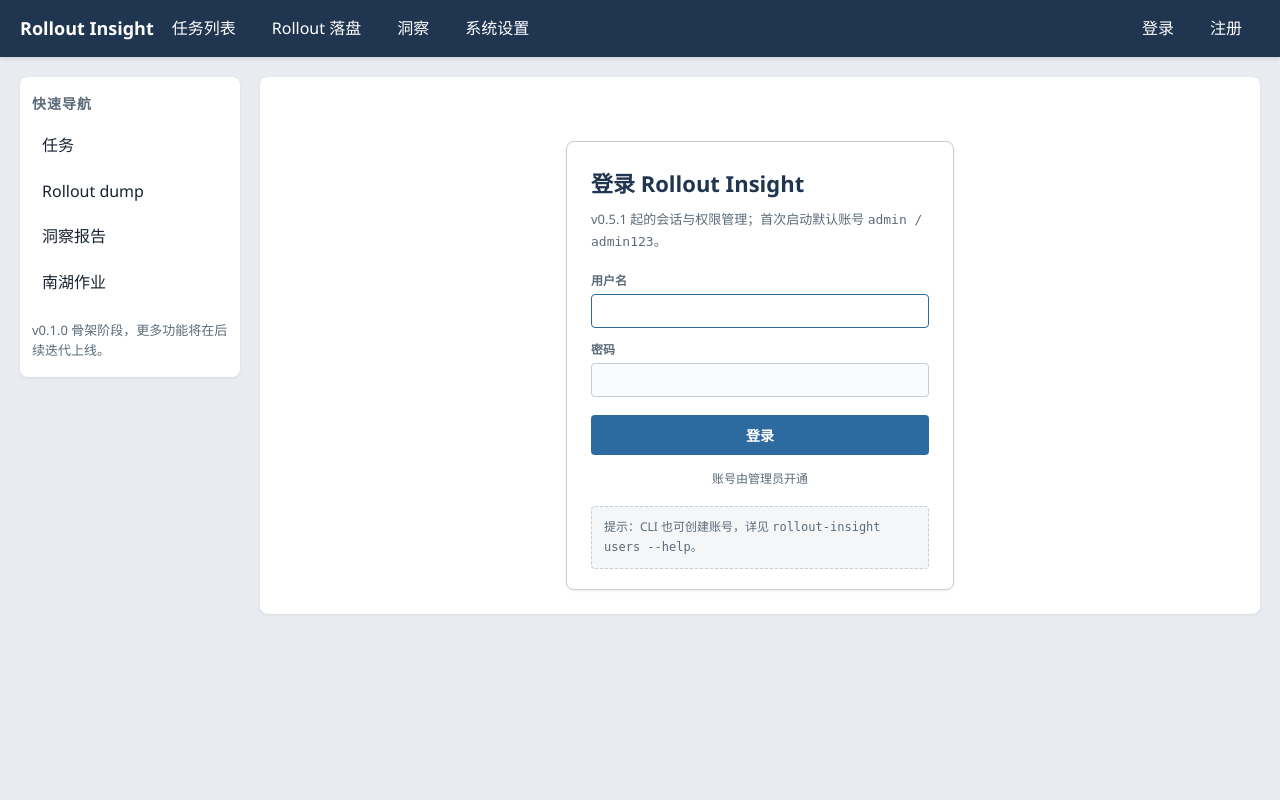
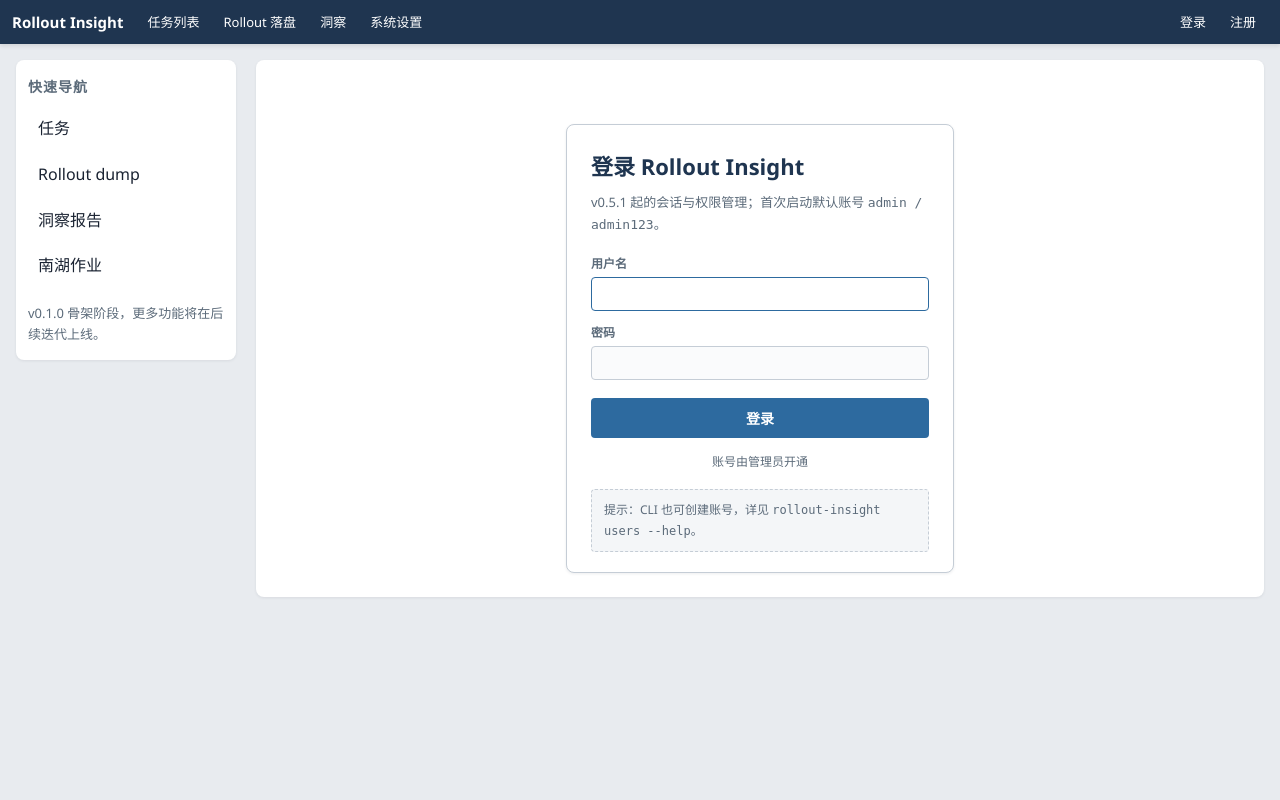
Before and after one commit to yanchenmochen/rollout-insight, a FastAPI app: page /api/auth/login in a window 1280 px wide. Run offline with FastAPI, Linux system fonts and the light colour scheme; parts of the project's set-up code (start-up, migrations or seed data) failed here and were passed over.

Commit message:
fix(ui): 顶栏强制横排矮条，窄屏隐藏侧栏并允许横向滚动
Co-authored-by: Cursor <cursoragent@cursor.com>

```diff
--- a/templates/base.html
+++ b/templates/base.html
@@ -38,61 +38,76 @@
             position: sticky;
             top: 0;
             z-index: 1000;
+            /* 始终单行矮顶栏，避免 Cursor / 窄屏竖排占半屏 */
+            min-height: 44px;
         }
 
         .navbar-container {
             max-width: 1400px;
             margin: 0 auto;
             display: flex;
-            justify-content: space-between;
+            flex-direction: row;
+            flex-wrap: nowrap;
+            justify-content: flex-start;
             align-items: center;
-            padding: 0 20px;
+            gap: 4px;
+            padding: 0 12px;
+            overflow-x: auto;
+            -webkit-overflow-scrolling: touch;
         }
 
         .navbar-brand {
-            font-size: 18px;
+            font-size: 15px;
             font-weight: 700;
-            padding: 14px 0;
+            padding: 10px 8px 10px 0;
             color: white;
             text-decoration: none;
+            white-space: nowrap;
+            flex: 0 0 auto;
         }
 
         .navbar-brand:hover { color: #66bbff; }
 
         .navbar-nav {
             display: flex;
+            flex-direction: row;
+            flex-wrap: nowrap;
             list-style: none;
             gap: 0;
             align-items: center;
+            margin: 0;
+            padding: 0;
         }
 
         .nav-link {
             display: block;
-            padding: 14px 18px;
+            padding: 10px 12px;
             color: white;
             text-decoration: none;
             transition: background-color 0.3s;
             font-weight: 500;
+            font-size: 13px;
+            white-space: nowrap;
         }
 
         .nav-link:hover { background-color: #294766; }
         .nav-link.active { background-color: var(--ri-accent); }
 
         /* v0.5.1 顶栏登录态 */
-        .navbar-auth { margin-left: auto; }
+        .navbar-auth { margin-left: auto; flex: 0 0 auto; }
 
         .nav-user-label {
             display: block;
-            padding: 14px 18px;
+            padding: 10px 10px;
             color: #c8d6e6;
-            font-size: 13px;
+            font-size: 12px;
             font-weight: 500;
             white-space: nowrap;
         }
         .nav-user-role {
             color: #8ea4bd;
             font-weight: 400;
-            font-size: 12px;
+            font-size: 11px;
         }
 
         .nav-logout-form {
@@ -105,12 +120,14 @@
             cursor: pointer;
             font: inherit;
             color: white;
-            padding: 14px 18px;
+            padding: 10px 12px;
             font-weight: 500;
+            font-size: 13px;
+            white-space: nowrap;
         }
         .nav-logout-btn:hover { background-color: #294766; }
 
-        .main-content { flex: 1; padding: 20px; }
+        .main-content { flex: 1; padding: 16px; }
 
         .layout {
             max-width: 1400px;
@@ -206,11 +223,11 @@
         .meta { color: var(--ri-muted); font-size: 13px; }
 
         @media (max-width: 900px) {
+            /* 窄屏：内容区改竖排，但顶栏保持横排矮条；侧栏隐藏避免重复占高 */
             .layout { flex-direction: column; }
-            .sidebar { flex: 1; width: 100%; }
-            .navbar-container { flex-direction: column; padding: 10px; }
-            .navbar-nav { flex-direction: column; width: 100%; }
-            .nav-link { width: 100%; text-align: center; }
+            .sidebar { display: none; }
+            .main-content { padding: 12px; }
+            .container { padding: 16px; }
         }
     </style>
     {% block extra_css %}{% endblock %}
```
